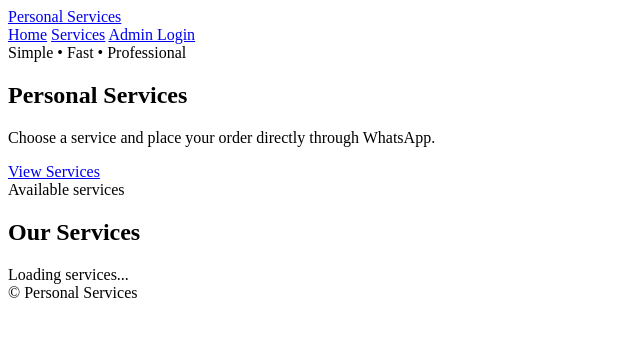
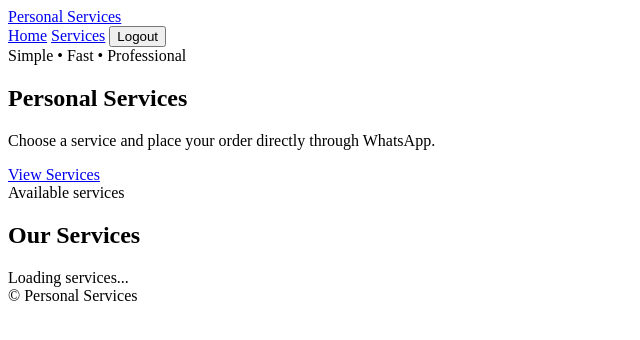
Before and after one commit to Asfak75/My-Website-, a website with bundled scripts: page index.html in a window 1280 px wide. Shown: the whole page, without its empty margins (0-640 px from the left). Built offline with nearby package versions, Linux system fonts and the light colour scheme; some packages are replaced by stand-ins of ours; a script that the page names is missing.

Commit message:
Replace Admin Login link with Logout button

```diff
--- a/index.html
+++ b/index.html
@@ -14,7 +14,7 @@
     <nav aria-label="Main navigation">
       <a href="#home">Home</a>
       <a href="#services">Services</a>
-      <a href="login.html">Admin Login</a>
+      <button id="logoutBtn" class="nav-button" type="button">Logout</button>
     </nav>
   </div>
 </header>
```
